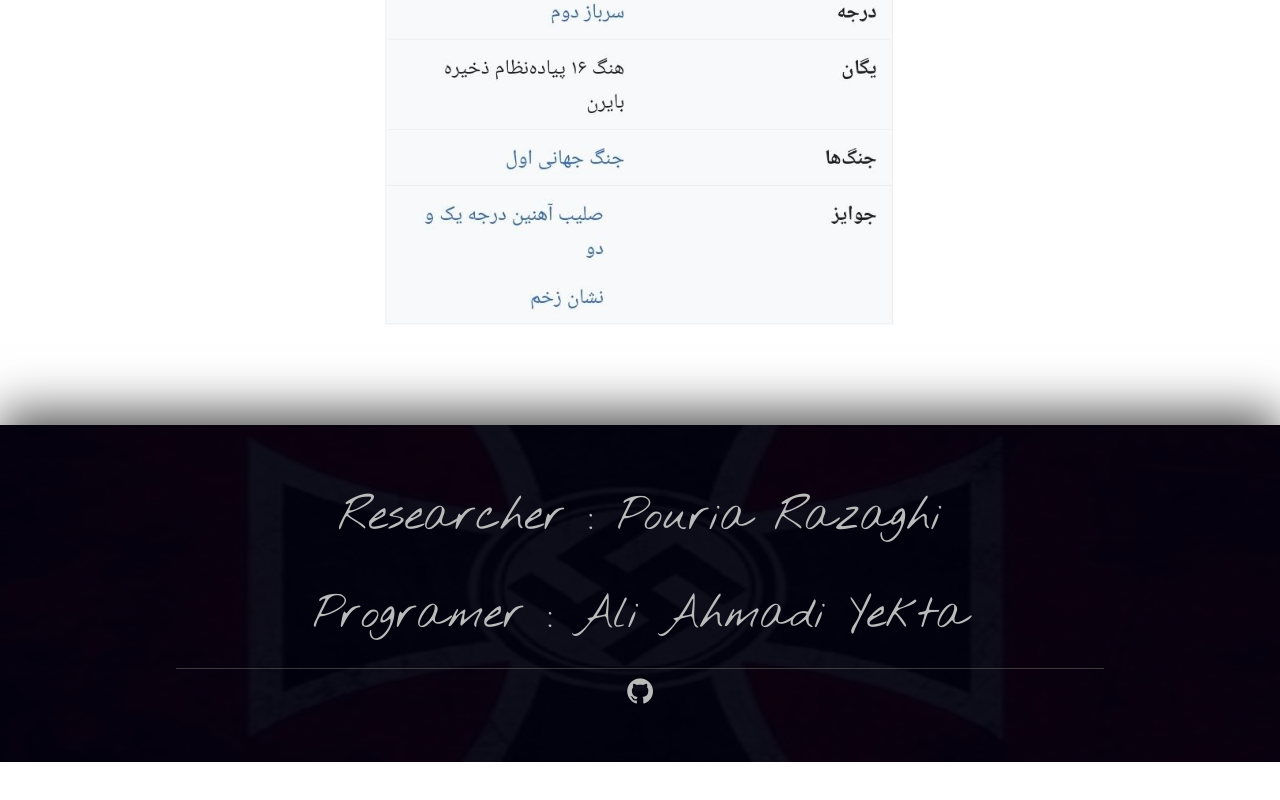
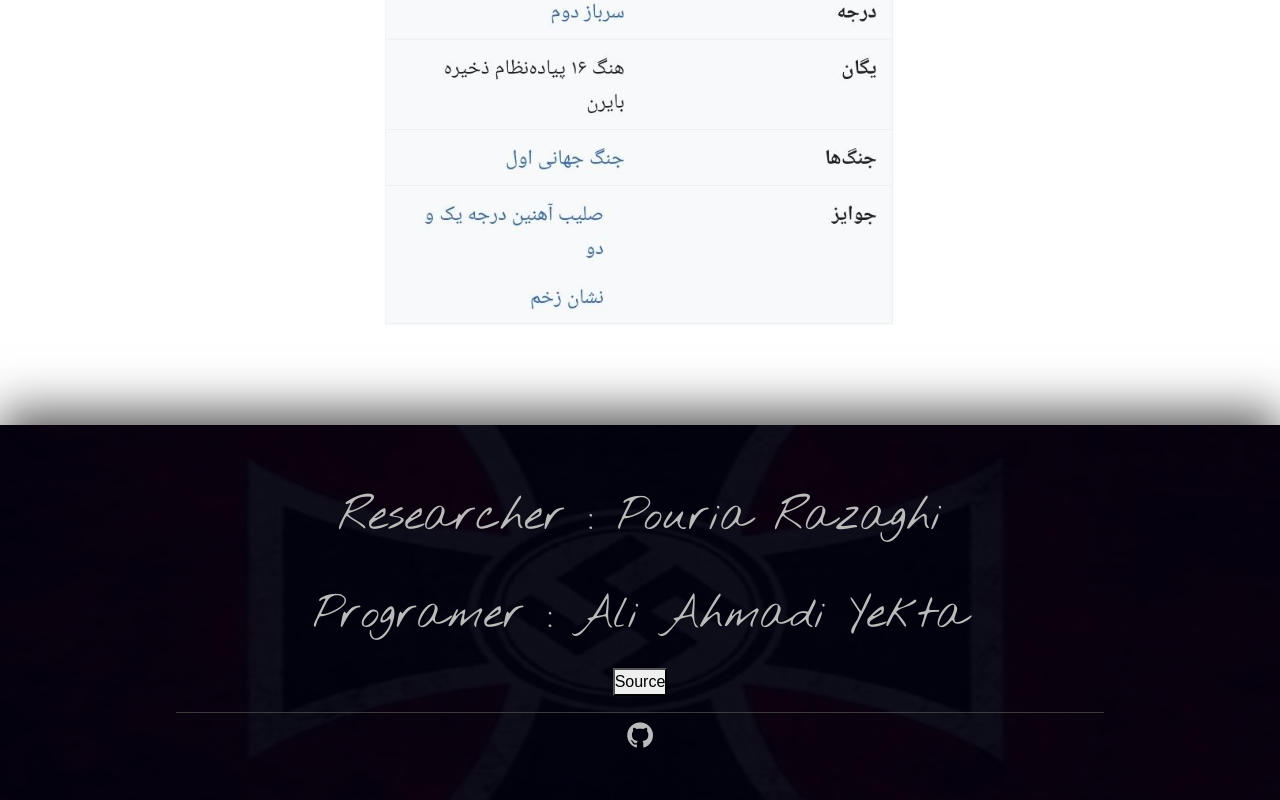
Before and after one commit to ALI-MAGIC/hitler, a plain HTML site: page index.html in a window 1280 px wide. Shown: the part 4798-5598 px from the top of the page. Before the commit the page ends 5560 px from the top, so only its background shows below. Drawn offline with nearby package versions, Linux system fonts and the light colour scheme.

Commit message:
Update index.html

```diff
--- a/index.html
+++ b/index.html
@@ -174,9 +174,16 @@
         <section class="footer-inner p-5">
             <h1>Researcher : Pouria Razaghi</h1>
             <h1>Programer : Ali Ahmadi Yekta</h1>
+            <p class="sources position-relative"><button onclick="sourcesAlert()">Source</button></p>
             <div class="line w-100"></div>
-            <a href="https://github.com/ALI-MAGIC" target="_blank"><i class="fa fa-github"></i></a>
+            <a href="https://github.com/ALI-MAGIC" target="_blank"><i class="fa fa-github github-icon"></i></a>
         </section>
     </footer>
+
+    <script>
+        function sourcesAlert(){
+            alert("Wikipedia , Mein Kampf , The Grater Dictator , ketabrah.ir");
+        }
+    </script>
 </body>
 </html>
```
